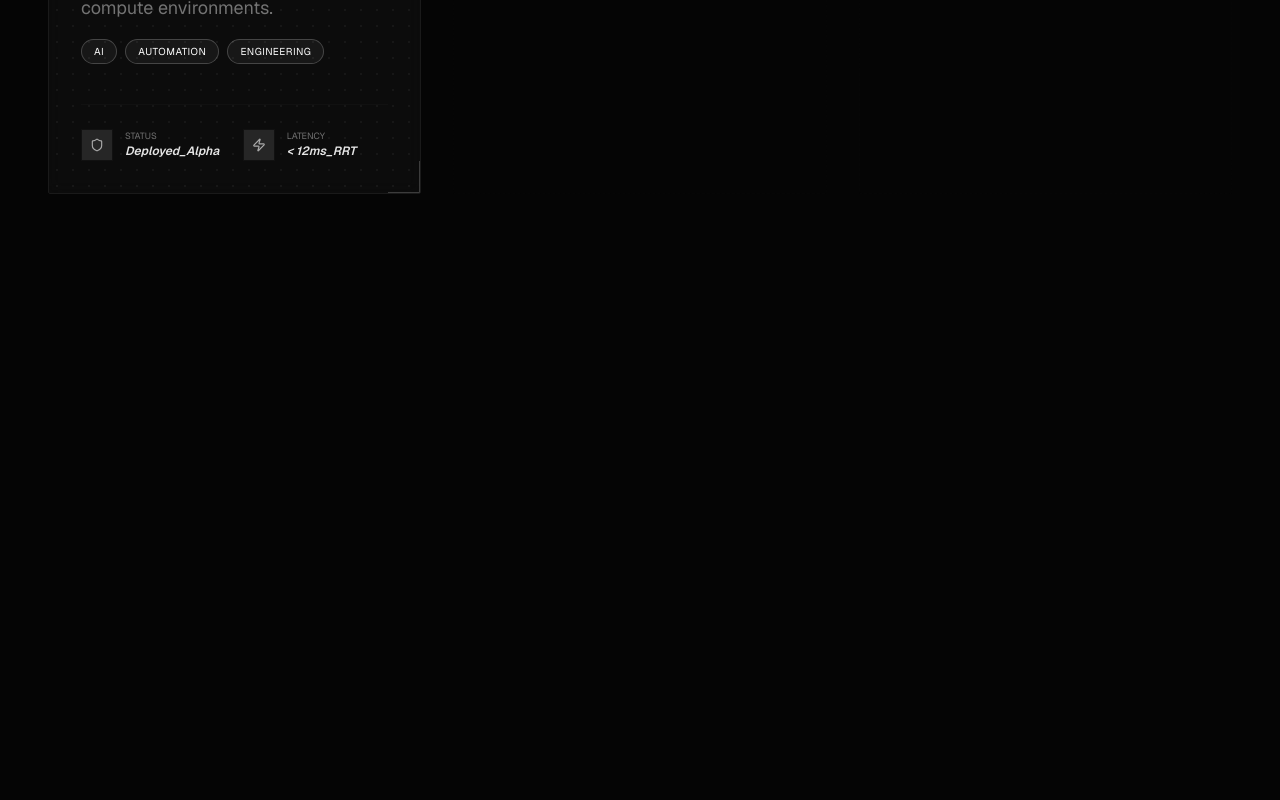
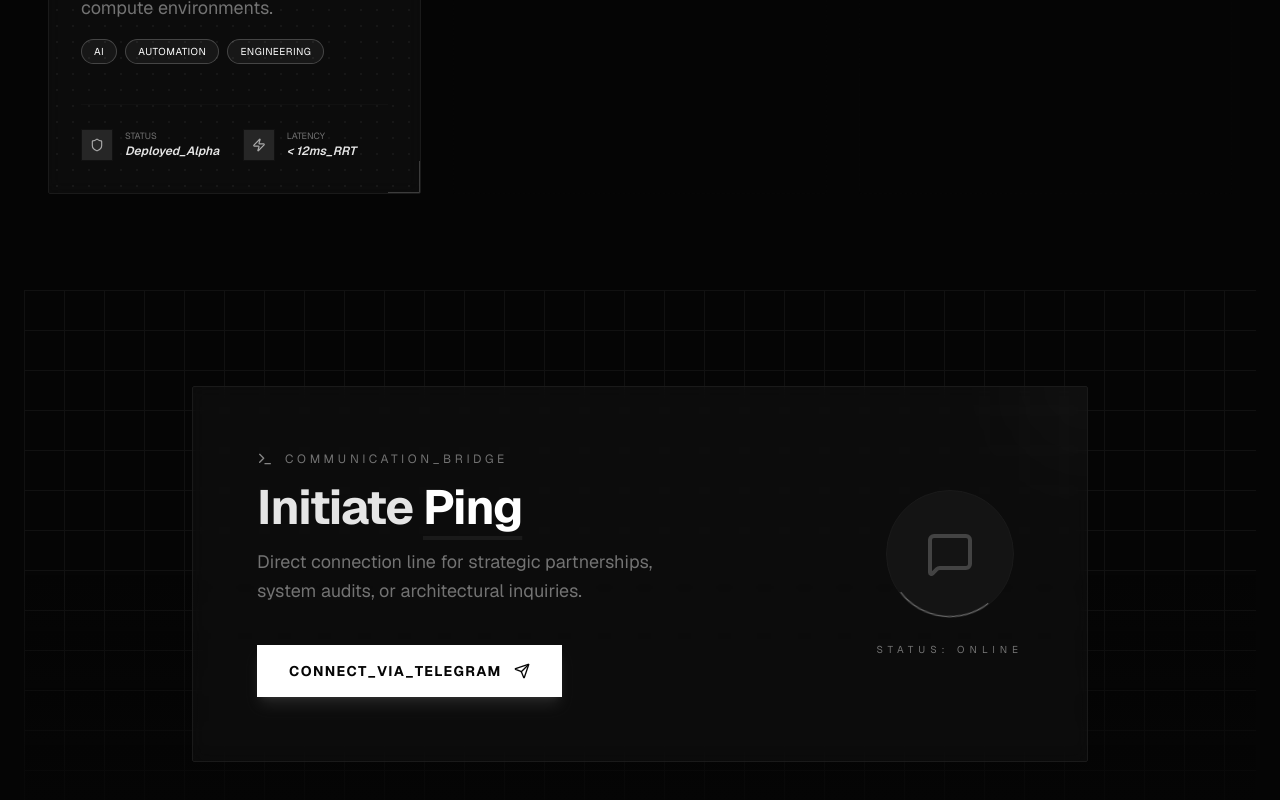
Before and after one commit to openclaw97-ai/luv-portfolio, a Next.js app: page / in a window 1280 px wide. Shown: the part 1978-2778 px from the top of the page. Before the commit the page ends 2412 px from the top, so only its background shows below. Built offline with nearby package versions, Linux system fonts and the light colour scheme.

Commit message:
feat: US-006 - Integrate Telegram Contact Ping

```diff
--- a/src/app/page.tsx
+++ b/src/app/page.tsx
@@ -1,6 +1,7 @@
 import { Hero } from "@/components/Hero";
 import { About } from "@/components/About";
 import { Lab01Card } from "@/components/Lab01Card";
+import { Contact } from "@/components/Contact";
 
 export default function Home() {
   return (
@@ -31,6 +32,7 @@ export default function Home() {
           </div>
         </div>
       </section>
+      <Contact />
       <div className="w-full max-w-7xl px-6 pb-24 sm:px-8 lg:px-12">
         {/* Further sections will go here */}
       </div>
--- /dev/null
+++ b/src/components/Contact.tsx
@@ -0,0 +1,58 @@
+"use client";
+
+import { motion } from "framer-motion";
+import { Send, MessageSquare, Terminal } from "lucide-react";
+
+export const Contact = () => {
+  return (
+    <section id="contact" className="py-24 relative overflow-hidden bg-grid-pattern">
+      <div className="absolute inset-0 bg-gradient-to-t from-background via-transparent to-transparent pointer-events-none" />
+
+      <div className="container mx-auto px-6 relative z-10">
+        <div className="max-w-4xl mx-auto border border-grid-strong bg-neutral-900/40 backdrop-blur-sm p-8 md:p-16 rounded-xs relative group overflow-hidden">
+          {/* Decorative Corner */}
+          <div className="absolute top-0 right-0 w-32 h-32 bg-accent/5 blur-3xl rounded-full translate-x-1/2 -translate-y-1/2" />
+
+          <div className="relative z-10 flex flex-col md:flex-row items-center gap-12">
+            <div className="flex-1 space-y-6">
+              <div className="space-y-4">
+                <div className="flex items-center gap-3 text-accent-muted">
+                  <Terminal className="w-4 h-4 text-accent/50" />
+                  <span className="text-xs font-mono uppercase tracking-[0.3em]">Communication_Bridge</span>
+                </div>
+                <h2 className="text-4xl md:text-5xl font-bold tracking-tight">
+                  Initiate <span className="text-accent underline decoration-grid-strong underline-offset-[12px] decoration-4">Ping</span>
+                </h2>
+                <p className="text-accent-muted text-lg max-w-md leading-relaxed">
+                  Direct connection line for strategic partnerships, system audits, or architectural inquiries.
+                </p>
+              </div>
+
+              <div className="pt-4">
+                <a
+                  href="https://t.me/luvkushwaha"
+                  target="_blank"
+                  rel="noopener noreferrer"
+                  className="inline-flex items-center gap-3 bg-accent text-background px-8 py-4 font-mono font-bold text-sm tracking-widest hover:bg-accent-muted transition-all duration-300 group shadow-lg shadow-accent/10"
+                >
+                  CONNECT_VIA_TELEGRAM
+                  <Send className="w-4 h-4 group-hover:translate-x-1 group-hover:-translate-y-1 transition-transform" />
+                </a>
+              </div>
+            </div>
+
+            <div className="w-full md:w-auto flex flex-col items-center group/icon">
+              <div className="relative w-32 h-32 flex items-center justify-center border border-grid-strong rounded-full bg-neutral-900/80 group-hover:border-accent/30 transition-colors duration-500">
+                <MessageSquare className="w-12 h-12 text-accent/20 group-hover/icon:text-accent/60 transition-colors duration-500" />
+
+                {/* Rotating Ring */}
+                <div className="absolute inset-0 border border-t-accent/40 border-r-transparent border-b-transparent border-l-transparent rounded-full animate-[spin_4s_linear_infinite]" />
+              </div>
+              <div className="mt-6 text-[10px] font-mono text-accent-muted tracking-[0.5em] uppercase">Status: Online</div>
+            </div>
+          </div>
+        </div>
+      </div>
+    </section>
+  );
+};
```
Also changed, not shown: 1 other file (tests, documents, lock files or other folders).
